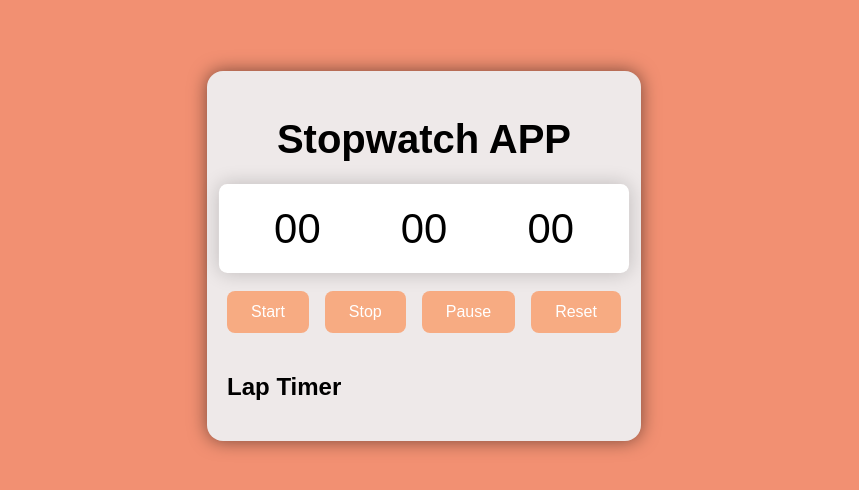
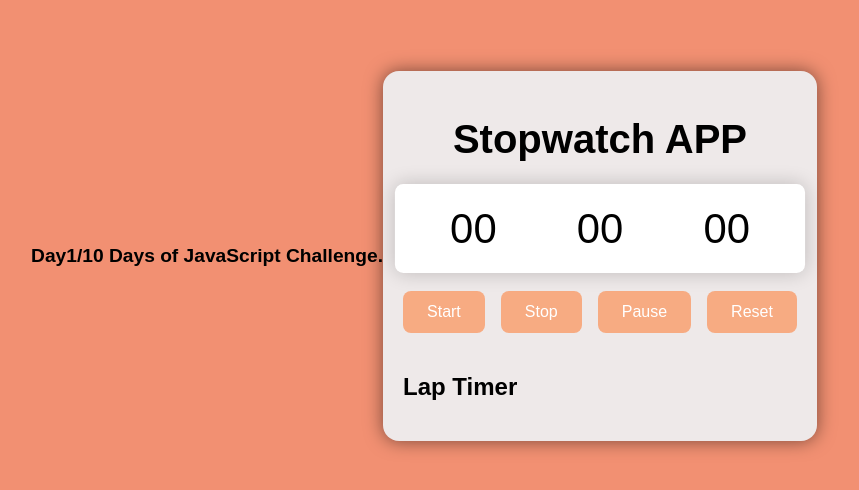
Before and after one commit to piyush-sri/Stopwatch-using-HTML-CSS-and-JS, a plain HTML site: page index.html in a window 1280 px wide. Shown: the part 152-642 px from the top of the page, without its empty margins (216-1075 px from the left). Drawn offline with Linux system fonts and the light colour scheme.

Commit message:
Update index.html

```diff
--- a/index.html
+++ b/index.html
@@ -7,6 +7,7 @@
     <link href="style.css" rel="stylesheet"/>
 </head>
 <body>
+    <center><b><big>Day1/10 Days of JavaScript Challenge.</big></b></center>
     <div class="container">
      <h1 class="title">Stopwatch APP</h1>
      <div class="stopwatch">
```
